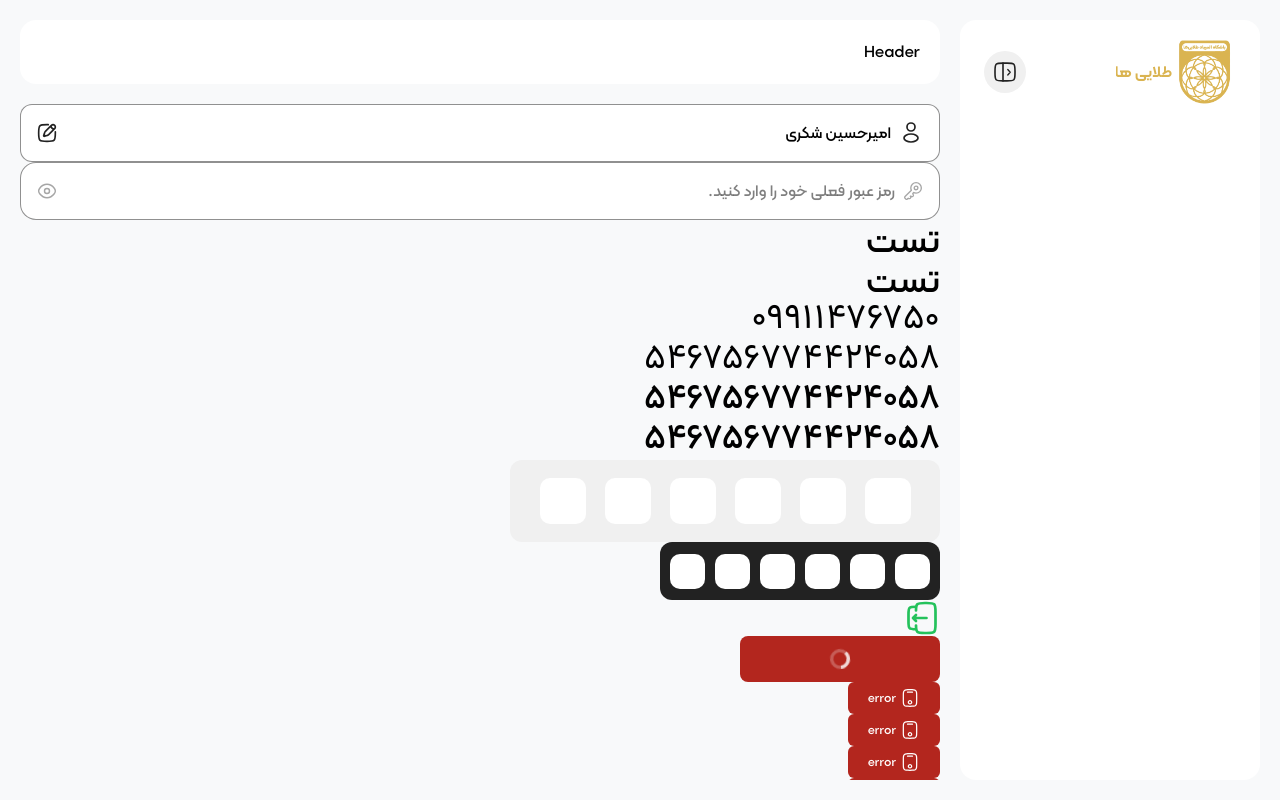
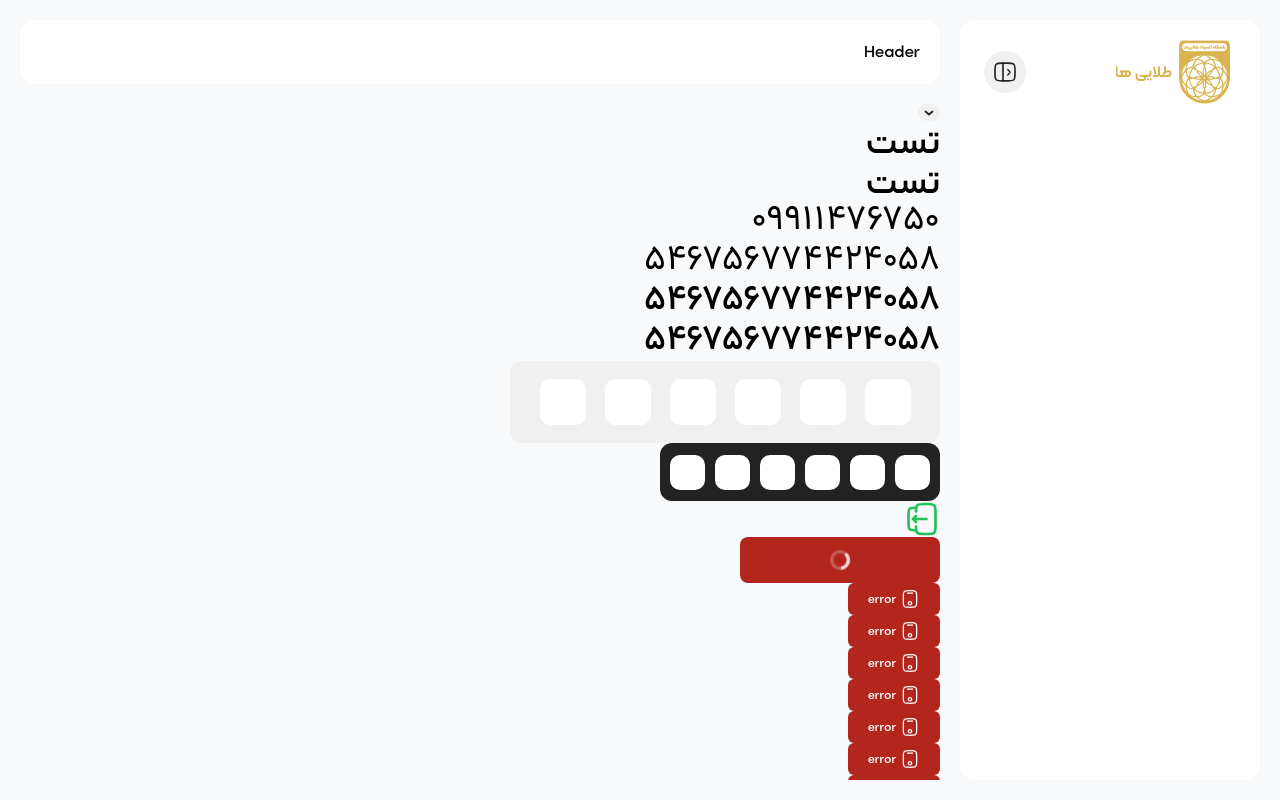
Before and after one commit to hayatisaeed/lmsfrontend, a Next.js app: page /dashboard in a window 1280 px wide. Built offline with nearby package versions, Linux system fonts and the light colour scheme.

Commit message:
feat(dropdown):create dropdown

```diff
--- a/app/(routes)/(main)/dashboard/page.tsx
+++ b/app/(routes)/(main)/dashboard/page.tsx
@@ -1,6 +1,7 @@
 "use client";
 import InputEdit from "@/features/profile/components/InputEdit";
 import PasswordInput from "@/features/profile/components/PasswordInput";
+import DropDown from "@/shared/components/DropDown";
 import OTPInput from "@/shared/components/OTPInput";
 
 import { Smartphone, UserRounded } from "@/shared/icons";
@@ -14,16 +15,20 @@ export default function Page() {
 
   return (
     <div>
-      <InputEdit
-        defaultValue="امیرحسین شکری"
-        label="نام و نام خانوادگی خود را وارد کنید."
-        icon={<UserRounded />}
-      />
-      <PasswordInput
-        placeholder="رمز عبور فعلی خود را وارد کنید."
-        label="رمز عبور فعلی"
+      <DropDown>
+        <DropDown.Window id="user">
+          <DropDown.Item>حساب کاربری</DropDown.Item>
+          <DropDown.Item icon={<UserRounded size="SM" />}>
+            حساب کاربری
+          </DropDown.Item>
+          <DropDown.Item>حساب کاربری</DropDown.Item>
+        </DropDown.Window>
 
-      />
+        <DropDown.Toggler id="user">
+          <DropDown.Button id="user" />
+          {/* <button type="button">sfsdfsd</button> */}
+        </DropDown.Toggler>
+      </DropDown>
       <h3 className="text-4xl num-onaly">تست</h3>
       <h3 className="text-4xl font-kalameh">تست</h3>
       <h3 className="num-only font-shabnam font-normal text-4xl ">
--- a/features/profile/components/InputEdit.tsx
+++ b/features/profile/components/InputEdit.tsx
@@ -1,7 +1,7 @@
 "use client";
 
 //import modal
-import Modal from "@/shared/components/Modal";
+import { Modal } from "@/shared/components/";
 
 //import icons
 import { PenNewSquare } from "@/shared/icons";
--- /dev/null
+++ b/shared/components/DropDown.tsx
@@ -0,0 +1,223 @@
+"use client";
+
+// React imports
+import {
+  createContext,
+  useState,
+  useEffect,
+  useRef,
+  useContext,
+  cloneElement,
+  ButtonHTMLAttributes,
+  DetailedReactHTMLElement,
+  ReactElement,
+} from "react";
+
+//import types
+import { DropDownID } from "@/shared/types/dropDown";
+import { ReactNode, MouseEvent } from "react";
+
+//import ui
+import { ButtonIcon } from "@/shared/ui";
+
+//import clsx
+import clsx from "clsx";
+
+//improt icons
+import { AltArrow } from "@/shared/icons";
+
+interface IContextDropDownProps {
+  openId: DropDownID;
+  open: (id: DropDownID) => void;
+  close: () => void;
+  position: { x: number; y: number };
+  changePosition: (x: number, y: number) => void;
+}
+
+const ContextDropDown = createContext<IContextDropDownProps | null>(null);
+
+interface IDropDownProps {
+  children: ReactNode;
+}
+
+export default function DropDown({ children }: IDropDownProps) {
+  const [openId, setOpenId] = useState<DropDownID>("none");
+  const [position, setPosition] = useState<{ x: number; y: number }>({
+    x: 0,
+    y: 0,
+  });
+
+  function open(id: DropDownID) {
+    setOpenId(id);
+  }
+
+  function close() {
+    setOpenId("none");
+  }
+
+  function changePosition(x: number, y: number) {
+    setPosition({ x, y });
+  }
+
+  return (
+    <ContextDropDown.Provider
+      value={{ openId, open, close, position, changePosition }}
+    >
+      {children}
+    </ContextDropDown.Provider>
+  );
+}
+
+interface IWindowProps {
+  children: ReactNode;
+  id: Exclude<DropDownID, "none">;
+}
+
+function Window({ children, id }: IWindowProps) {
+  const context = useContext(ContextDropDown);
+  const refDropDown = useRef<HTMLDivElement | null>(null);
+
+  if (!context) {
+    throw new Error(
+      "DropDown.Window must be used within a <DropDown> component"
+    );
+  }
+
+  const {
+    openId,
+    position: { x, y },
+    close,
+  } = context;
+
+  useEffect(() => {
+    function handleClickOutside(e: globalThis.MouseEvent) {
+      if (
+        refDropDown.current &&
+        !refDropDown.current.contains(e.target as Node) &&
+        openId !== "none"
+      ) {
+        close();
+      }
+    }
+
+    document.addEventListener("click", handleClickOutside);
+
+    return () => document.removeEventListener("click", handleClickOutside);
+  }, [close, openId]);
+
+  if (openId !== id) return null;
+
+  return (
+    <div
+      ref={refDropDown}
+      className="fixed w-[213px] border border-liner-primary/7 rounded-xl divide-y-[1px] divide-liner-primary/7 bg-white-primary"
+      style={{ left: `${x - 213}px`, top: `${y + 15}px` }}
+    >
+      {children}
+    </div>
+  );
+}
+
+interface ITogglerProps {
+  children: ReactElement<ButtonHTMLAttributes<HTMLButtonElement>>;
+  id: Exclude<DropDownID, "none">;
+}
+
+function Toggler({ children, id }: ITogglerProps) {
+  const context = useContext(ContextDropDown);
+
+  if (!context) {
+    throw new Error(
+      "DropDown.Toggler must be used within a <DropDown> component"
+    );
+  }
+
+  const { openId, changePosition, open, close } = context;
+
+  function handleClickToggler(e: MouseEvent<HTMLButtonElement>) {
+    if (id === openId) {
+      close();
+    } else {
+      const rect = e.currentTarget.getBoundingClientRect();
+      changePosition(rect.right, rect.bottom);
+      open(id);
+    }
+  }
+
+  return cloneElement(children, {
+    onClick: handleClickToggler,
+  });
+}
+
+interface IItemProps extends ButtonHTMLAttributes<HTMLButtonElement> {
+  children: string;
+  icon?: ReactNode;
+}
+
+function Item({ children, icon, className, onClick, ...props }: IItemProps) {
+  const context = useContext(ContextDropDown);
+
+  if (!context) {
+    throw new Error(
+      "DropDown.Button must be used within a <DropDown> component"
+    );
+  }
+
+  const { close } = context;
+
+  function handleClickItem(e: MouseEvent<HTMLButtonElement>) {
+    close();
+    onClick?.(e);
+  }
+
+  return (
+    <button
+      className={clsx(
+        "flex w-full justify-between items-cente cursor-pointer px-3 py-4 transition-all hover:bg-[#f9f9f9]",
+        className
+      )}
+      type="button"
+      onClick={handleClickItem}
+      {...props}
+    >
+      <div className="flex items-center justify-center text-sm gap-2">
+        {icon}
+        <span>{children}</span>
+      </div>
+    </button>
+  );
+}
+
+interface IButtonProps extends ButtonHTMLAttributes<HTMLButtonElement> {
+  id: Exclude<DropDownID, "none">;
+}
+
+function Button({ id, ...props }: IButtonProps) {
+  const context = useContext(ContextDropDown);
+
+  if (!context) {
+    throw new Error(
+      "DropDown.Button must be used within a <DropDown> component"
+    );
+  }
+
+  const { openId } = context;
+
+  return (
+    <ButtonIcon
+      size="SM"
+      className={clsx(
+        "transition-all",
+        openId === id ? "rotate-180" : "rotate-0"
+      )}
+      {...props}
+    >
+      <AltArrow size="XS" />
+    </ButtonIcon>
+  );
+}
+
+DropDown.Window = Window;
+DropDown.Toggler = Toggler;
+DropDown.Item = Item;
+DropDown.Button = Button;
--- a/shared/components/Modal.tsx
+++ b/shared/components/Modal.tsx
@@ -6,7 +6,6 @@ import {
   createContext,
   useContext,
   useState,
-  ReactNode,
   ReactElement,
   useEffect,
   useRef,
@@ -14,6 +13,7 @@ import {
 
 // Type import
 import { ModalID } from "@/shared/types/modal";
+import { ReactNode } from "react";
 
 interface IContextModalProps {
   openId: ModalID;
@@ -79,9 +79,9 @@ function Window({ children, id }: IWindowProps) {
       }
     };
 
-    document.addEventListener("mousedown", handleClickOutside);
+    document.addEventListener("click", handleClickOutside, true);
     return () => {
-      document.removeEventListener("mousedown", handleClickOutside);
+      document.removeEventListener("click", handleClickOutside, true);
     };
   }, []);
 
--- a/shared/components/index.ts
+++ b/shared/components/index.ts
@@ -1,2 +1,4 @@
 export { default as OTPInput } from "@/shared/components/OTPInput";
 export { default as Brand } from "@/shared/components/Brand";
+export { default as Modal } from "@/shared/components/Modal";
+export { default as DropDown } from "@/shared/components/DropDown";
--- /dev/null
+++ b/shared/types/dropDown.ts
@@ -0,0 +1,2 @@
+//Add a dropDown for me. First, I'll write the dropDown ID here, then we can add it.
+export type DropDownID = "none" | "user";
--- a/styles/theme.css
+++ b/styles/theme.css
@@ -10,4 +10,5 @@
   --color-box-primary: #f0f0f0;
   --color-errors: #b3261e;
   --color-primary: #0040d8;
+  --color-liner-primary: #1c274c;
 }
```
